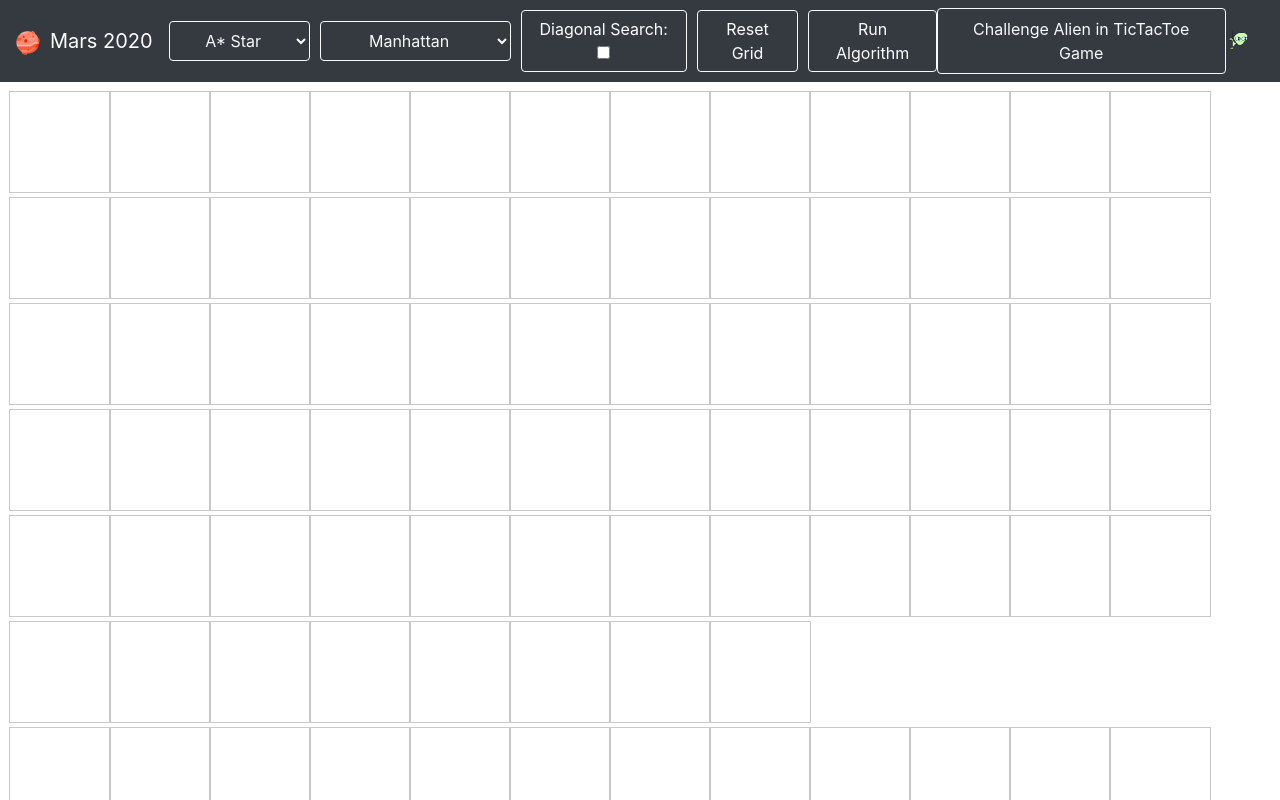
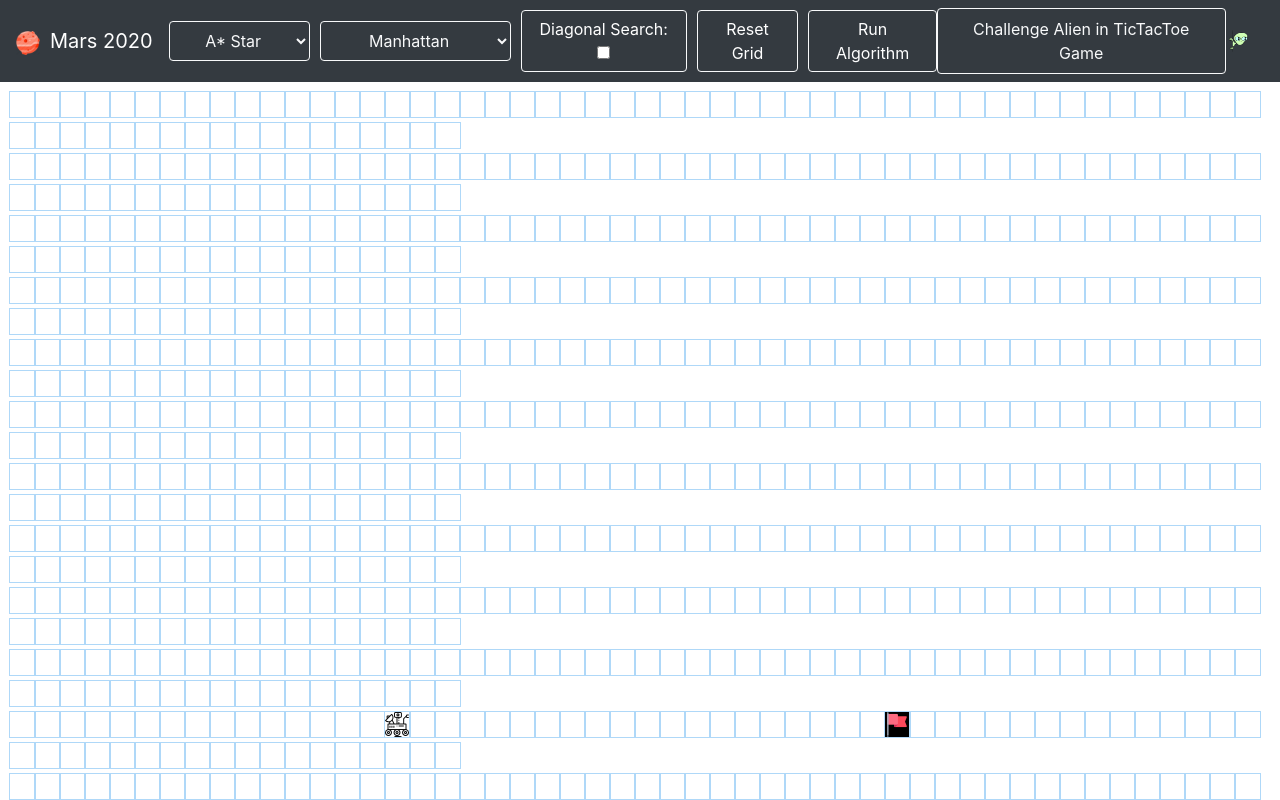
Before and after one commit to mavneeK/Mars-2020-Microsoft, a React (Create React App) app: page / in a window 1280 px wide. Shown: the top 800 px of the page. Built offline with nearby package versions, Linux system fonts and the light colour scheme; the HTML template or start-up script is replaced by a standard one.

Commit message:
correct grid bug

```diff
--- a/src/TicTacToe/Node/Node.css
+++ b/src/TicTacToe/Node/Node.css
@@ -1,4 +1,4 @@
-.node {
+.node-tt {
     width: 100px;
     height: 100px;
     outline: 1px solid rgb(200, 200, 200);
--- a/src/TicTacToe/Node/Node.jsx
+++ b/src/TicTacToe/Node/Node.jsx
@@ -13,7 +13,7 @@ export default class Node extends Component {
         return (
             <div
                 id={`node-${row}-${col}`}
-                className={`node ${extraClassName}`}
+                className={`node-tt ${extraClassName}`}
                 onClick={() => onNodeClick(row, col)}
             >
             </div>
--- a/src/TicTacToe/TicTacToe.css
+++ b/src/TicTacToe/TicTacToe.css
@@ -2,5 +2,4 @@
     margin: auto;
     width: 50%;
     margin-top: 20px;
-
 }
```
